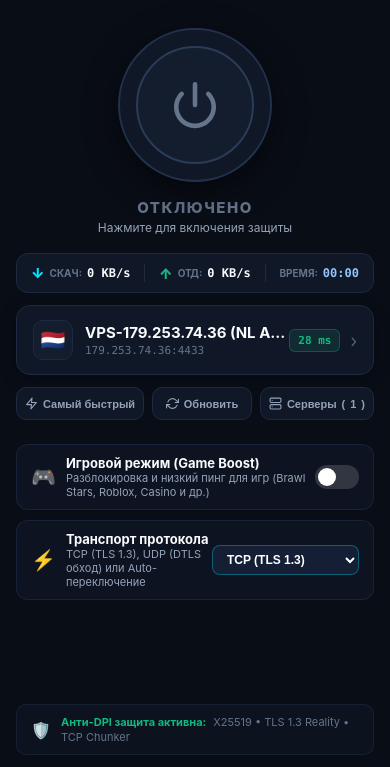
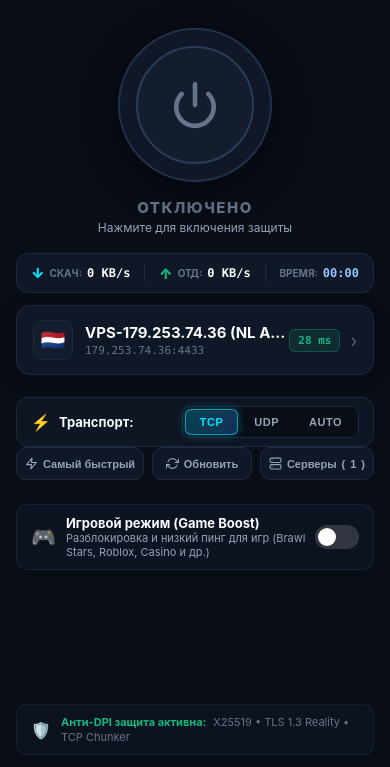
Before and after one commit to komendant-zero/shadowstar, a plain HTML site: page pkg/mobile/web/index.html in a window 390 px wide. Shown: the part 77-844 px from the top of the page. Drawn offline with Linux system fonts and the light colour scheme; no server answers.

Commit message:
feat(mobile): add prominent segmented transport selector and release v2.0.4

```diff
--- a/mobile/android_src/AndroidManifest.xml
+++ b/mobile/android_src/AndroidManifest.xml
@@ -1,8 +1,8 @@
 <?xml version="1.0" encoding="utf-8"?>
 <manifest xmlns:android="http://schemas.android.com/apk/res/android"
     package="com.shadowstar.vpn"
-    android:versionCode="203"
-    android:versionName="2.0.3">
+    android:versionCode="204"
+    android:versionName="2.0.4">
 
     <uses-sdk
         android:minSdkVersion="21"
--- a/mobile/android_src/assets/web/style.css
+++ b/mobile/android_src/assets/web/style.css
@@ -549,6 +549,67 @@ body {
   color: var(--text-muted);
 }
 
+.transport-segment-card {
+  display: flex;
+  align-items: center;
+  justify-content: space-between;
+  background: rgba(16, 23, 38, 0.85);
+  border: 1px solid var(--border-subtle);
+  border-radius: 12px;
+  padding: 8px 14px;
+  margin-top: 10px;
+}
+
+.transport-label-group {
+  display: flex;
+  align-items: center;
+  gap: 8px;
+}
+
+.transport-icon {
+  font-size: 16px;
+  color: var(--accent-cyan);
+}
+
+.transport-label {
+  font-size: 13px;
+  font-weight: 700;
+  color: var(--text-main);
+}
+
+.segmented-control {
+  display: flex;
+  background: rgba(9, 13, 22, 0.9);
+  border: 1px solid var(--border-subtle);
+  border-radius: 8px;
+  padding: 2px;
+  gap: 2px;
+}
+
+.segment-btn {
+  background: transparent;
+  border: none;
+  color: var(--text-muted);
+  font-size: 11px;
+  font-weight: 800;
+  letter-spacing: 0.5px;
+  padding: 6px 14px;
+  border-radius: 6px;
+  cursor: pointer;
+  transition: all 0.2s cubic-bezier(0.4, 0, 0.2, 1);
+}
+
+.segment-btn:hover {
+  color: var(--text-main);
+}
+
+.segment-btn.active {
+  background: linear-gradient(135deg, rgba(0, 229, 255, 0.25), rgba(59, 130, 246, 0.3));
+  border: 1px solid rgba(0, 229, 255, 0.6);
+  color: #00E5FF;
+  box-shadow: 0 0 10px rgba(0, 229, 255, 0.3);
+}
+
 .transport-dropdown {
   background: rgba(22, 33, 56, 0.9);
   border: 1px solid rgba(0, 243, 255, 0.3);
--- a/pkg/mobile/web/app.js
+++ b/pkg/mobile/web/app.js
@@ -1,6 +1,6 @@
-// ShadowStar Mobile Web / PWA Engine v2.0.3
+// ShadowStar Mobile Web / PWA Engine v2.0.4
 const API_BASE = 'http://127.0.0.1:10810/api';
-const CURRENT_VERSION = 'v2.0.3';
+const CURRENT_VERSION = 'v2.0.4';
 
 const i18n = {
   ru: {
@@ -30,6 +30,7 @@ const i18n = {
     btnInstallUpdate: 'Установить обновление',
     btnDownloadApk: 'Скачать ShadowStar.apk',
     shieldActive: 'Анти-DPI защита активна:',
+    transportLabel: 'Транспорт:',
     gameModeTitle: 'Игровой режим (Game Boost)',
     gameModeSub: 'Разблокировка и низкий пинг для игр (Brawl Stars, Roblox, Casino и др.)',
     gameModeOn: '🎮 Игровой режим включен: минимальный пинг и доступ к заблокированным играм',
@@ -75,6 +76,7 @@ const i18n = {
     btnInstallUpdate: 'Install Update Now',
     btnDownloadApk: 'Download ShadowStar.apk',
     shieldActive: 'Anti-DPI shield active:',
+    transportLabel: 'Transport:',
     gameModeTitle: 'Game Mode (Boost & Unblock)',
     gameModeSub: 'Lowest ping & unblocked access (Brawl Stars, Roblox, Casino, etc.)',
     gameModeOn: '🎮 Game Mode active: lowest ping & unblocked games',
@@ -225,15 +227,27 @@ function toggleGameMode(enabled) {
 const initGameBypass = initGameMode;
 const toggleGameBypass = toggleGameMode;
 
+function selectTransport(val) {
+  val = (val || 'tcp').toLowerCase();
+  updateTransportUI(val);
+  switchTransport(val);
+}
+
+function updateTransportUI(val) {
+  val = (val || 'tcp').toLowerCase();
+  document.querySelectorAll('#transport-segmented .segment-btn').forEach(btn => {
+    btn.classList.toggle('active', btn.getAttribute('data-val') === val);
+  });
+  const sel = document.getElementById('transport-select');
+  if (sel) sel.value = val;
+}
+
 function loadTransport() {
-  const sel = document.getElementById('transport-select');
-  if (!sel) return;
-
   fetch(`${API_BASE}/transport`)
     .then(r => r.json())
     .then(res => {
       if (res && res.data && res.data.transport) {
-        sel.value = res.data.transport;
+        updateTransportUI(res.data.transport);
       }
     })
     .catch(() => {});
@@ -241,6 +255,7 @@ function loadTransport() {
 
 function switchTransport(val) {
   val = (val || 'tcp').toLowerCase();
+  updateTransportUI(val);
   fetch(`${API_BASE}/transport`, {
     method: 'POST',
     headers: { 'Content-Type': 'application/json' },
--- a/pkg/mobile/web/index.html
+++ b/pkg/mobile/web/index.html
@@ -96,6 +96,19 @@
         </div>
       </section>
 
+      <!-- Protocol Transport Segmented Control (TCP / UDP / Auto) -->
+      <section class="transport-segment-card">
+        <div class="transport-label-group">
+          <span class="transport-icon">⚡</span>
+          <span class="transport-label" data-i18n="transportLabel">Транспорт:</span>
+        </div>
+        <div class="segmented-control" id="transport-segmented">
+          <button type="button" class="segment-btn active" data-val="tcp" onclick="selectTransport('tcp')">TCP</button>
+          <button type="button" class="segment-btn" data-val="udp" onclick="selectTransport('udp')">UDP</button>
+          <button type="button" class="segment-btn" data-val="auto" onclick="selectTransport('auto')">AUTO</button>
+        </div>
+      </section>
+
       <!-- Quick Action Buttons -->
       <section class="quick-actions">
         <button class="action-pill" onclick="selectAutoBest()" title="Самый быстрый сервер">
@@ -125,24 +138,6 @@
           <input type="checkbox" id="game-mode-toggle" onchange="toggleGameMode(this.checked)">
           <span class="toggle-slider"></span>
         </label>
-      </section>
-
-      <!-- Protocol Transport Switcher (TCP / UDP / Auto) -->
-      <section class="game-mode-card" id="transport-card">
-        <div class="game-mode-left">
-          <span class="game-mode-icon">⚡</span>
-          <div class="game-mode-info">
-            <div class="game-mode-title" data-i18n="transportTitle">Транспорт протокола</div>
-            <div class="game-mode-sub" data-i18n="transportSub">TCP (TLS 1.3), UDP (DTLS обход) или Auto-переключение</div>
-          </div>
-        </div>
-        <div class="transport-selector">
-          <select id="transport-select" class="transport-dropdown" onchange="switchTransport(this.value)">
-            <option value="tcp">TCP (TLS 1.3)</option>
-            <option value="udp">UDP (DTLS Camo)</option>
-            <option value="auto">Auto (Smart)</option>
-          </select>
-        </div>
       </section>
 
       <!-- Subtle Stealth Camouflage Status -->
--- a/pkg/mobile/web/style.css
+++ b/pkg/mobile/web/style.css
@@ -549,6 +549,67 @@ body {
   color: var(--text-muted);
 }
 
+.transport-segment-card {
+  display: flex;
+  align-items: center;
+  justify-content: space-between;
+  background: rgba(16, 23, 38, 0.85);
+  border: 1px solid var(--border-subtle);
+  border-radius: 12px;
+  padding: 8px 14px;
+  margin-top: 10px;
+}
+
+.transport-label-group {
+  display: flex;
+  align-items: center;
+  gap: 8px;
+}
+
+.transport-icon {
+  font-size: 16px;
+  color: var(--accent-cyan);
+}
+
+.transport-label {
+  font-size: 13px;
+  font-weight: 700;
+  color: var(--text-main);
+}
+
+.segmented-control {
+  display: flex;
+  background: rgba(9, 13, 22, 0.9);
+  border: 1px solid var(--border-subtle);
+  border-radius: 8px;
+  padding: 2px;
+  gap: 2px;
+}
+
+.segment-btn {
+  background: transparent;
+  border: none;
+  color: var(--text-muted);
+  font-size: 11px;
+  font-weight: 800;
+  letter-spacing: 0.5px;
+  padding: 6px 14px;
+  border-radius: 6px;
+  cursor: pointer;
+  transition: all 0.2s cubic-bezier(0.4, 0, 0.2, 1);
+}
+
+.segment-btn:hover {
+  color: var(--text-main);
+}
+
+.segment-btn.active {
+  background: linear-gradient(135deg, rgba(0, 229, 255, 0.25), rgba(59, 130, 246, 0.3));
+  border: 1px solid rgba(0, 229, 255, 0.6);
+  color: #00E5FF;
+  box-shadow: 0 0 10px rgba(0, 229, 255, 0.3);
+}
+
 .transport-dropdown {
   background: rgba(22, 33, 56, 0.9);
   border: 1px solid rgba(0, 243, 255, 0.3);
```
Also changed, not shown: mobile/android_src/assets/web/app.js (+21 -6 lines), mobile/android_src/assets/web/index.html (+13 -18 lines), 4 other files.
